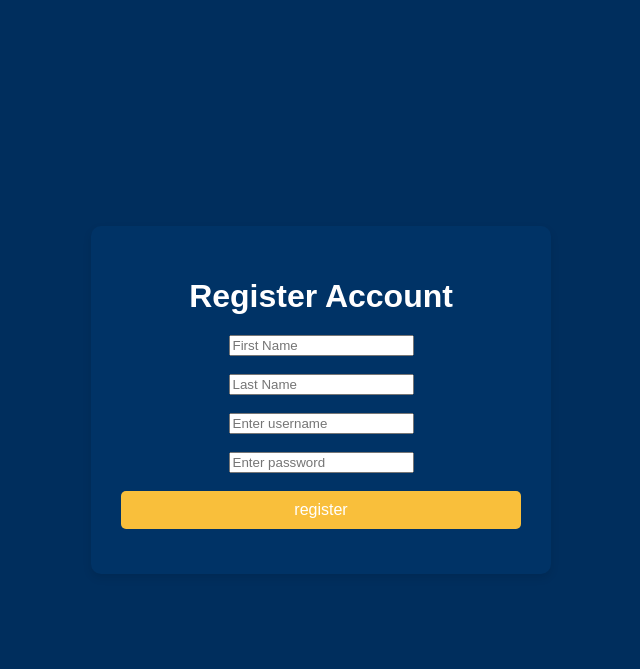
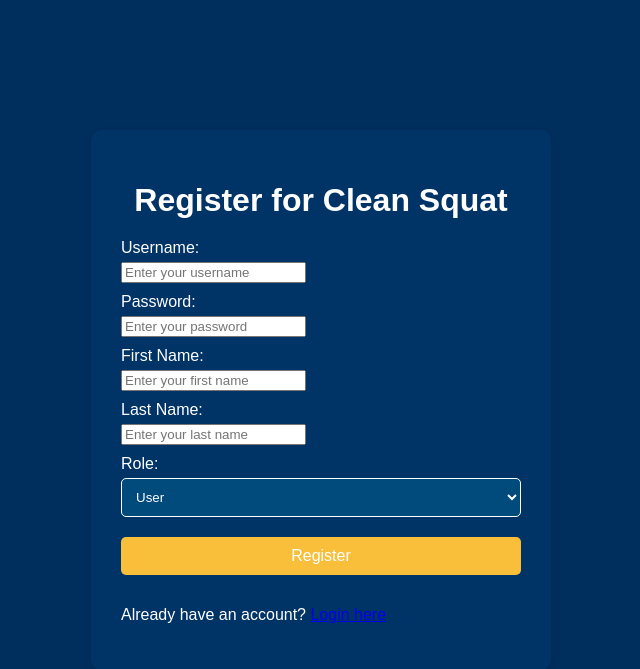
Before and after one commit to Gideion7/Databasebackup-350, a Flask app: page /register in a window 1280 px wide. Shown: the top 669 px of the page, without its empty margins (319-959 px from the left). Run offline with Flask 3, Linux system fonts and the light colour scheme.

Commit message:
register

```diff
--- a/main.py
+++ b/main.py
@@ -135,10 +135,10 @@ def index():
 
 
 #This route renders the registration page of the website.
-@app.route("/register", methods=["GET"])
-def register():
-    #items = get_all_items() # Call defined function to get all items
-    return render_template("clean_squat_register.html")
+# @app.route("/register", methods=["GET"])
+# def register():
+#     #items = get_all_items() # Call defined function to get all items
+#     return render_template("clean_squat_register.html")
 
 @app.route("/register", methods=["GET", "POST"])
 def register():
@@ -151,15 +151,19 @@ def register():
             last_name = request.form["last_name"]
             role = request.form["role"]
 
+            # Print to check if form data is being captured
+            print(f"Registering: {username}, {password}, {first_name}, {last_name}, {role}")
+
             # Connect to the database and insert the new user (no password hashing)
             conn = get_db_connection()
             cursor = conn.cursor()
 
+            # Insert user data into the database
             cursor.execute("""
                 INSERT INTO Clean_Squat.USER (Username, Password, FirstName, LastName, Role)
                 VALUES (%s, %s, %s, %s, %s)
             """, (username, password, first_name, last_name, role))  # Password is stored as plain text
-            conn.commit()
+            conn.commit()  # Commit the transaction to save the new user
             cursor.close()
             conn.close()
 
@@ -177,6 +181,8 @@ def register():
             return redirect(url_for("register"))
 
     return render_template("register.html")  # Render the registration page
+
+
 
 # Login route
 @app.route("/", methods=["GET", "POST"])
--- /dev/null
+++ b/templates/register.html
@@ -0,0 +1,50 @@
+<!DOCTYPE html>
+<html lang="en">
+<head>
+    <meta charset="UTF-8">
+    <meta name="viewport" content="width=device-width, initial-scale=1.0">
+    <title>Register</title>
+    <link rel="stylesheet" href="../static/css/styles.css">
+</head>
+<body>
+
+    <div class="form-container">
+        <h1>Register for Clean Squat</h1>
+
+
+
+        <!-- Registration Form -->
+        <form action="{{ url_for('register') }}" method="POST">
+            <!-- Username -->
+            <label for="username">Username:</label>
+            <input type="text" id="username" name="username" placeholder="Enter your username" required><br>
+
+            <!-- Password -->
+            <label for="password">Password:</label>
+            <input type="password" id="password" name="password" placeholder="Enter your password" required><br>
+
+            <!-- First Name -->
+            <label for="first_name">First Name:</label>
+            <input type="text" id="first_name" name="first_name" placeholder="Enter your first name" required><br>
+
+            <!-- Last Name -->
+            <label for="last_name">Last Name:</label>
+            <input type="text" id="last_name" name="last_name" placeholder="Enter your last name" required><br>
+
+            <!-- Role -->
+            <label for="role">Role:</label>
+            <select id="role" name="role" required>
+                <option value="USER">User</option>
+                <option value="ADMIN">Admin</option>
+            </select><br>
+
+            <!-- Submit Button -->
+            <button type="submit">Register</button>
+        </form>
+
+        <p>Already have an account? <a href="{{ url_for('login') }}">Login here</a></p>
+
+    </div>
+
+</body>
+</html>
```
Also changed, not shown: templates/index.html (+16 -9 lines), templates/login.html (added, +35 -0 lines).
